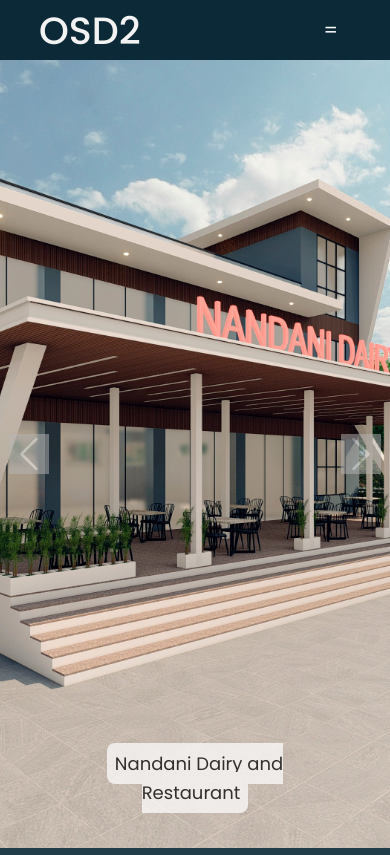
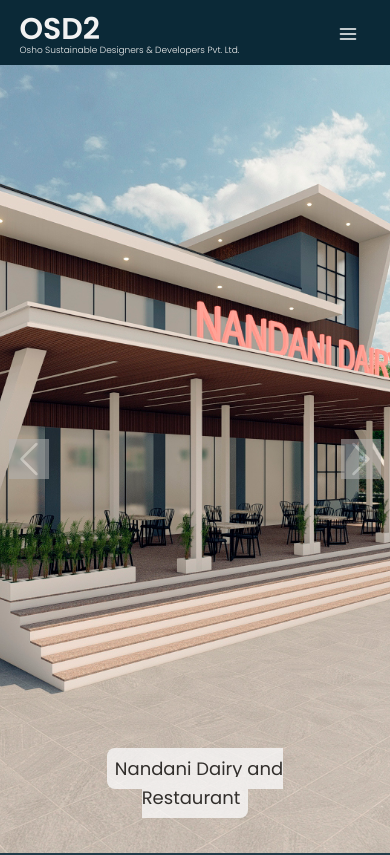
Before and after one commit to oshosustainable/OSD2, a React (Vite) app: page / in a window 390 px wide. Shown: the top 855 px of the page. Built offline with nearby package versions, Linux system fonts and the light colour scheme.

Commit message:
changed nav logo layout

```diff
--- a/package.json
+++ b/package.json
@@ -16,6 +16,7 @@
     "react": "^18.2.0",
     "react-countup": "^6.5.0",
     "react-dom": "^18.2.0",
+    "react-icons": "^5.5.0",
     "react-router-dom": "^6.15.0"
   },
   "devDependencies": {
--- a/src/component/Navbar.jsx
+++ b/src/component/Navbar.jsx
@@ -1,6 +1,8 @@
 import React from 'react'
 import "./navbar.css"
 import { Link } from 'react-router-dom'
+import { FiMenu } from "react-icons/fi";
+import { IoClose } from "react-icons/io5";
 // import "../pages/Homepage"
 const Navbar = () => {
 
@@ -13,20 +15,26 @@
     <>
     <nav>
     <div className="wrapper">
-        <div className="logo"><Link to="/home">OSD2</Link></div>
+        {/* Updated Logo Structure */}
+        <div className="logo">
+            <Link to="/home">
+              <span className="logo-main">OSD2</span>
+              <span className="logo-sub">Osho Sustainable Designers & Developers Pvt. Ltd.</span>
+            </Link>
+          </div>
         <input type="radio" name="slider" id="menu-btn" />
         <input type="radio" name="slider" id="close-btn" />
         <ul className="nav-links">
-        <label htmlFor="close-btn" className="btn close-btn"><i className="fas fa-times" />X</label>
+        <label htmlFor="close-btn" className="btn close-btn"><i className="fas fa-times" /><IoClose /></label>
         <li><Link to="/home" onClick={handleCloseNav}>Home</Link></li>
-        <li><Link to="/about">About</Link></li>
-        <li><Link to="/projects">Projects</Link></li>
-        <li><Link to="/career">Career</Link></li>
-        <li><Link to="/contacts">Contacts</Link></li>
+        <li><Link to="/about " onClick={handleCloseNav}>About</Link></li>
+        <li><Link to="/projects" onClick={handleCloseNav}>Projects</Link></li>
+        <li><Link to="/career" onClick={handleCloseNav} >Career</Link></li>
+        <li><Link to="/contacts" onClick={handleCloseNav}>Contacts</Link></li>
 
 
         </ul>
-        <label htmlFor="menu-btn" className="btn menu-btn"><i className="bi bi-list" />=</label>
+        <label htmlFor="menu-btn" className="btn menu-btn"><i className="bi bi-list" /><FiMenu /></label>
 
 
 
--- a/src/component/navbar.css
+++ b/src/component/navbar.css
@@ -13,26 +13,40 @@
 }
 nav .wrapper{
   position: relative;
-  width: 80%;
-  height: 60px;
+  width: 85%;
+  height: 75px;
   line-height: 70px;
   margin: auto;
   display: flex;
   align-items: center;
   justify-content: space-between;
 }
-.logo{
-margin-top: 10px;
+
+/* Updated Logo Styling */
+.logo a {
+  display: flex;
+  flex-direction: column;
+  text-decoration: none;
+  align-items: start; /* Aligns text properly */
 }
-.wrapper .logo a{
 
+
+.logo-main {
   color: #f2f2f2;
+  font-size: 36px;
+  font-weight: 600;
+  margin-bottom: -16px;
+}
 
-  font-size: 38px;
-  font-weight: 500;
-  text-decoration: none;
+.logo-sub {
+  color: #f2f2f2;
+  font-size: 13px;
+  font-weight: 300;
+  line-height: 8px;
+  margin-top: 2px; /* Adds spacing */
+  margin-bottom: 20px;
+}
 
-}
 .wrapper .nav-links{
   display: inline-flex;
 }
@@ -140,7 +154,18 @@
   top: 10px;
 }
 
-@media screen and (max-width: 970px) {
+@media screen and (max-width: 1070px) {
+  nav .wrapper{
+    width:90%;
+    height: 65px;
+  }
+  .logo-main{
+    font-size: 30px;
+  }
+  .logo-sub{
+    font-size: 9px;
+    line-height: 1px;
+  }
   .wrapper .btn{
     display: block;
   }
```
Also changed, not shown: 1 other file (tests, documents, lock files or other folders).
